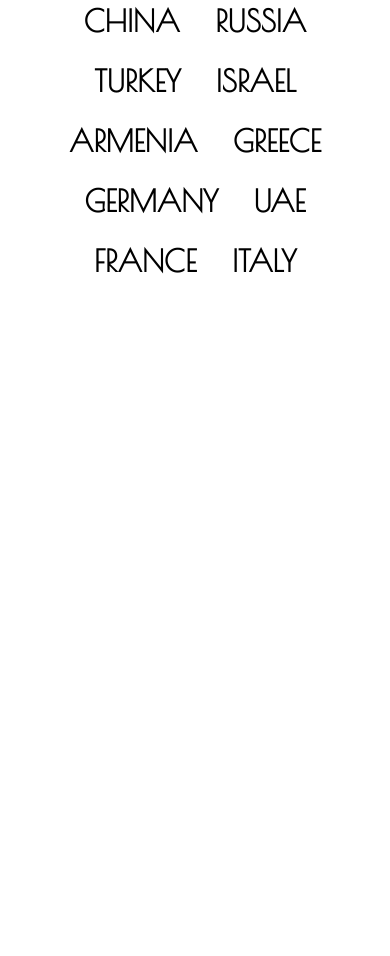
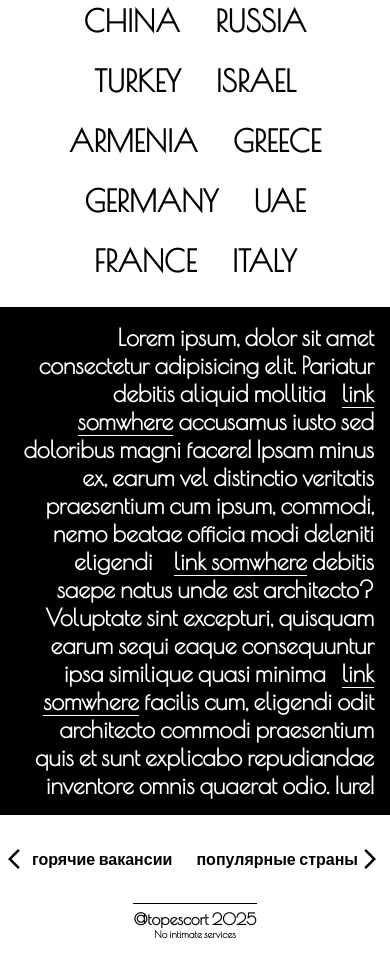
Before and after one commit to DmitryBoroday/top-html, a website: page popular-countries.html in a window 390 px wide. Shown: the part 872-1828 px from the top of the page. Before the commit the page ends 1179 px from the top, so only its background shows below. Drawn offline with nearby package versions, Linux system fonts and the light colour scheme.

Commit message:
popular ui done

```diff
--- a/popular-countries.html
+++ b/popular-countries.html
@@ -77,10 +77,32 @@
             <a href=''>ITALY</a>
           </ul>
       </nav>
+
+      <!-- h3 section -->
+       <section>
+         <h3>Lorem ipsum, dolor sit amet consectetur adipisicing elit. Pariatur debitis aliquid mollitia<span><a href=''>link somwhere</a></span> accusamus iusto sed doloribus magni facere! Ipsam minus ex, earum vel distinctio veritatis praesentium cum ipsum, commodi, nemo beatae officia modi deleniti eligendi <span><a href=''>link somwhere</a></span> debitis saepe natus unde est architecto? Voluptate sint excepturi, quisquam earum sequi eaque consequuntur ipsa similique quasi minima<span><a href=''>link somwhere</a></span> facilis cum, eligendi odit architecto commodi praesentium quis et sunt explicabo repudiandae inventore omnis quaerat odio. Iure!</h3>
+       </section>
     </main>
 
     <footer>
-
+       <div class='copyright'>
+        <span>@topescort 2025</span>
+        <p>No intimate services</p>
+      </div>
+      <nav>
+        <a href='/hot-deals.html'>
+          <span class="material-symbols-outlined">
+          arrow_back_ios
+          </span>
+           горячие вакансии
+        </a>
+         <a href='all-countries.html'>
+            популярные страны
+            <span class="material-symbols-outlined">
+                arrow_forward_ios
+            </span>
+          </a>
+      </nav>
     </footer>
 </body>
 </html>
--- a/popular.css
+++ b/popular.css
@@ -32,6 +32,7 @@
     color: white;
     z-index: 50;
 }
+
 header a {
     position: absolute;
     top: 1rem;
@@ -97,6 +98,57 @@
     color: white;
 }
 
+/* h3 SEO */
+section {
+    background-color: black;
+    color: white;
+    padding: 6rem;
+    text-align: end;
+    font-size: 50px;
+}
+section a {
+    color: white;
+    border-bottom: 1px solid white;
+    margin-left: 1rem;
+}
+section a:hover {
+    color: rgb(194, 194, 194);
+    border-color: rgb(194, 194, 194);
+}
+
+/* Footer */
+footer {
+    padding: 2rem 6rem;
+    display: flex;
+    justify-content: space-between;
+    align-items: center;
+}
+footer span {
+    font-weight: bold;
+}
+footer p {
+    font-weight: bold;
+    font-size: 10px;
+}
+footer nav {
+    display: flex;
+    align-items: center;
+    justify-content: space-between;
+    gap: 4rem;
+    width: 100%;
+}
+footer nav a {
+    display: flex;
+    align-items: center;
+    color: black;
+    font-weight: bold;
+    padding: 1rem 1rem;
+}
+footer nav a:hover {
+    background-color: black;
+    color: white;
+}
+
 @media screen and (max-width: 768px) {
     header video {
         object-fit: cover;
@@ -139,4 +191,29 @@
         color: white;
     }
 
+    /* h3 section */
+    section {
+        padding: 1rem;
+        text-align: end;
+        font-size: 20px;
+    }
+
+    /* Footer */
+    footer {
+      padding: 1rem 0.5rem;
+      flex-direction: column-reverse;
+      gap: 0;
+    }
+    footer nav {
+        gap: 0;
+    }
+    footer nav a {
+        padding: 1rem 0;
+    }
+    footer .copyright {
+        margin-top: 1rem;
+        padding-top: 0.4rem;
+        border-top: 1px solid black;
+        text-align: center;
+    }
 }
```
